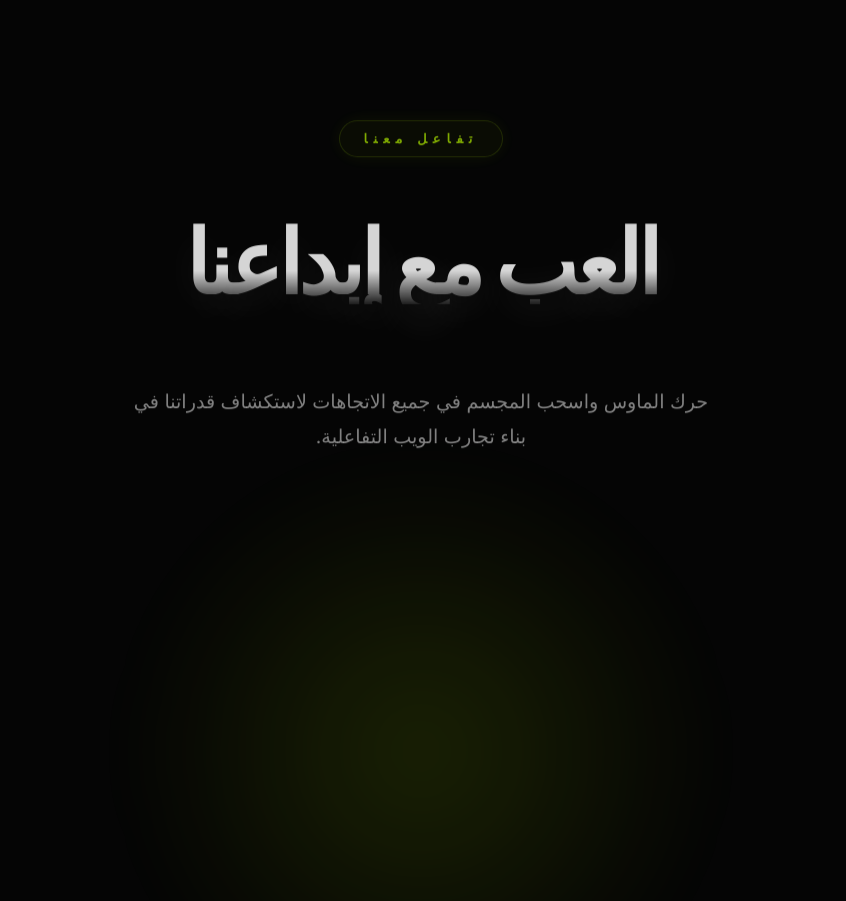
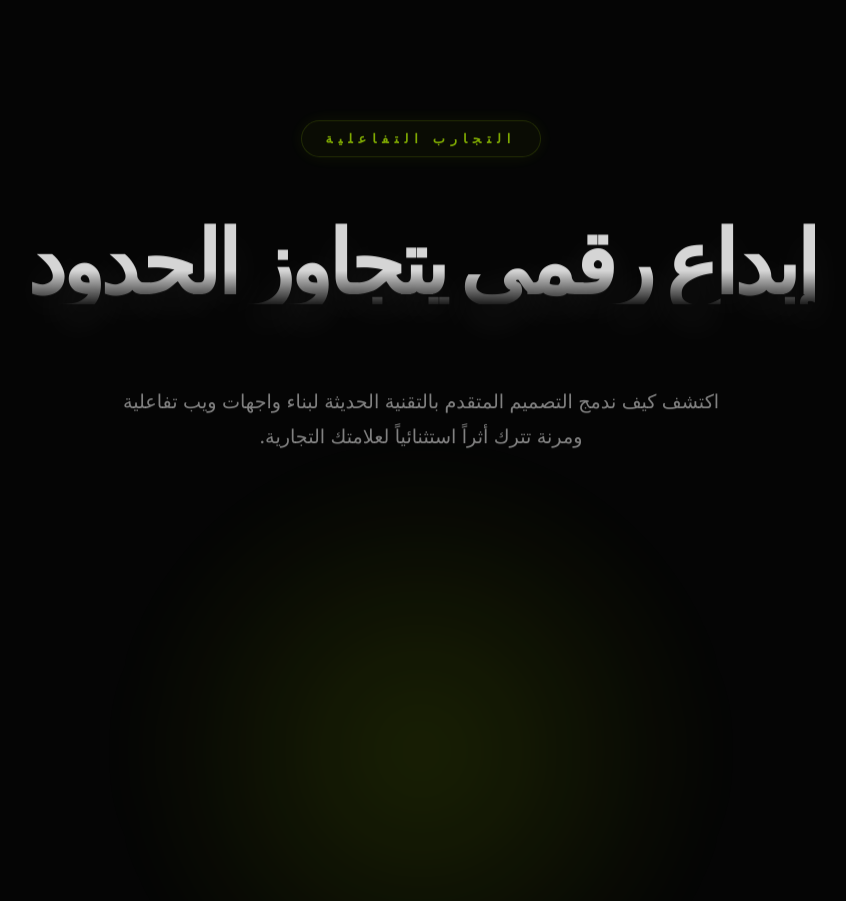
Before and after one commit to yousef-basil/reclama, a React (Vite) app: page / in a window 1280 px wide. Shown: the part 5940-6841 px from the top of the page, without its empty margins (219-1065 px from the left). Built offline with nearby package versions, Linux system fonts and the light colour scheme.

Commit message:
fix: make interactive section copy more formal and professional

```diff
--- a/src/components/InteractiveExperience.jsx
+++ b/src/components/InteractiveExperience.jsx
@@ -23,15 +23,15 @@ export default function InteractiveExperience() {
           style={{ opacity, y }}
         >
           <div className="section-tag glass-tag">
-            {i18n.language === 'ar' ? 'تفاعل معنا' : 'Interact with us'}
+            {i18n.language === 'ar' ? 'التجارب التفاعلية' : 'Interactive Experiences'}
           </div>
           <h2 className="section-title text-glow">
-            {i18n.language === 'ar' ? 'العب مع إبداعنا' : 'Play with our creativity'}
+            {i18n.language === 'ar' ? 'إبداع رقمي يتجاوز الحدود' : 'Digital Creativity Beyond Boundaries'}
           </h2>
           <p className="interactive-subtitle">
             {i18n.language === 'ar'
-              ? 'حرك الماوس واسحب المجسم في جميع الاتجاهات لاستكشاف قدراتنا في بناء تجارب الويب التفاعلية.'
-              : 'Move your mouse and drag the object in all directions to explore our capabilities in building interactive web experiences.'}
+              ? 'اكتشف كيف ندمج التصميم المتقدم بالتقنية الحديثة لبناء واجهات ويب تفاعلية ومرنة تترك أثراً استثنائياً لعلامتك التجارية.'
+              : 'Discover how we blend advanced design with modern technology to build highly interactive web interfaces that leave an exceptional impact.'}
           </p>
         </motion.div>
       </div>
```
